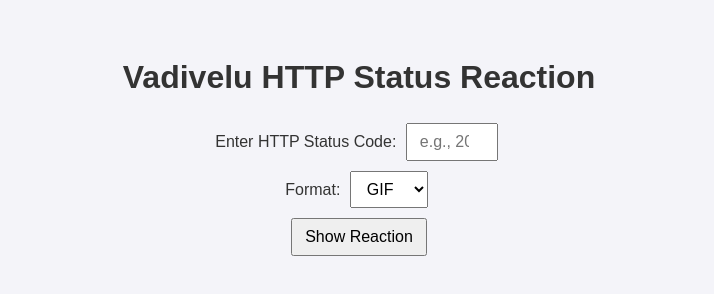
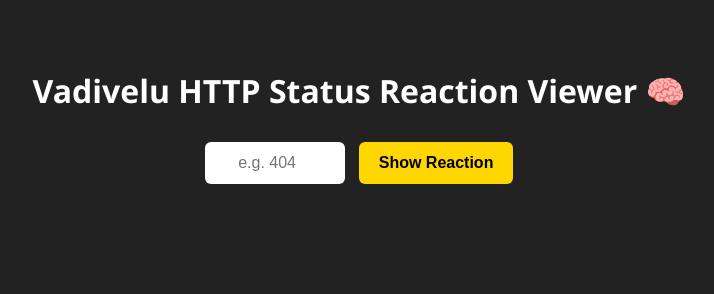
Before and after one commit to bpRobinSingh/RobinPublic, a plain HTML site: page docs/index.html in a window 1280 px wide. Shown: the whole page, without its empty margins (281-995 px from the left). Drawn offline with Linux system fonts and the light colour scheme.

Commit message:
Update index.html

```diff
--- a/docs/index.html
+++ b/docs/index.html
@@ -5,60 +5,98 @@
   <meta name="viewport" content="width=device-width, initial-scale=1.0">
   <title>Vadivelu HTTP Status Reactions</title>
   <style>
-    body { font-family: sans-serif; background: #f4f4f9; color: #333; text-align: center; padding: 30px; }
-    input, select, button { padding: 8px 12px; margin: 5px; font-size: 1rem; }
-    img { margin-top: 20px; max-width: 80%; border-radius: 10px; }
-    .error { color: red; margin-top: 15px; }
+    body {
+      font-family: 'Segoe UI', sans-serif;
+      background: #222;
+      color: #fff;
+      text-align: center;
+      padding: 40px 20px;
+    }
+
+    h1 {
+      font-size: 2rem;
+      margin-bottom: 20px;
+    }
+
+    input, button {
+      padding: 12px 20px;
+      font-size: 1rem;
+      border-radius: 6px;
+      border: none;
+      margin: 10px 5px;
+    }
+
+    input {
+      width: 100px;
+      text-align: center;
+    }
+
+    button {
+      background-color: #ffd700;
+      color: #000;
+      font-weight: bold;
+      cursor: pointer;
+    }
+
+    button:hover {
+      background-color: #ffcc00;
+    }
+
+    img {
+      margin-top: 30px;
+      max-width: 90%;
+      max-height: 80vh;
+      border-radius: 12px;
+      box-shadow: 0 0 20px rgba(0, 0, 0, 0.5);
+    }
+
+    .error {
+      color: #ff6666;
+      margin-top: 20px;
+      font-weight: bold;
+    }
   </style>
 </head>
 <body>
-  <h1>Vadivelu HTTP Status Reaction</h1>
+  <h1>Vadivelu HTTP Status Reaction Viewer 🧠</h1>
   <div>
-    <label for="status">Enter HTTP Status Code:</label>
-    <input type="number" id="status" placeholder="e.g., 200" min="100" max="599"/>
+    <input type="number" id="status" placeholder="e.g. 404" min="100" max="599" />
+    <button onclick="showReaction()">Show Reaction</button>
   </div>
-  <div>
-    <label for="format">Format:</label>
-    <select id="format">
-      <option value="gif" selected>GIF</option>
-      <option value="jpg">JPG</option>
-    </select>
-  </div>
-  <button id="fetchBtn">Show Reaction</button>
   <div id="output">
-    <img id="resultImg" src="" alt="Vadivelu reaction" style="display:none;">
-    <div id="errorMsg" class="error" style="display:none;"></div>
+    <img id="reactionImg" src="" alt="Vadivelu Reaction" style="display: none;">
+    <div class="error" id="errorMsg" style="display: none;"></div>
   </div>
 
   <script>
-    document.getElementById('fetchBtn').addEventListener('click', () => {
+    function showReaction() {
       const code = document.getElementById('status').value.trim();
-      const format = document.getElementById('format').value;
-      const imgEl = document.getElementById('resultImg');
+      const imgEl = document.getElementById('reactionImg');
       const errorEl = document.getElementById('errorMsg');
 
       imgEl.style.display = 'none';
       errorEl.style.display = 'none';
 
-      if (!code) {
-        errorEl.textContent = 'Please enter a valid status code.';
+      if (!code || isNaN(code)) {
+        errorEl.textContent = "Please enter a valid HTTP status code.";
         errorEl.style.display = 'block';
         return;
       }
 
-      const url = `https://vadivelu.anoram.com/${format}/${code}`;
+      const url = `https://vadivelu.anoram.com/gif/${code}`;
 
-      // Attempt to load image
       imgEl.src = url;
+
       imgEl.onerror = () => {
-        errorEl.textContent = `No image found for status code ${code} (${format.toUpperCase()}).`;
+        errorEl.textContent = `No reaction found for HTTP status code ${code}.`;
         errorEl.style.display = 'block';
         imgEl.style.display = 'none';
       };
+
       imgEl.onload = () => {
         imgEl.style.display = 'block';
       };
-    });
+    }
   </script>
 </body>
 </html>
```
